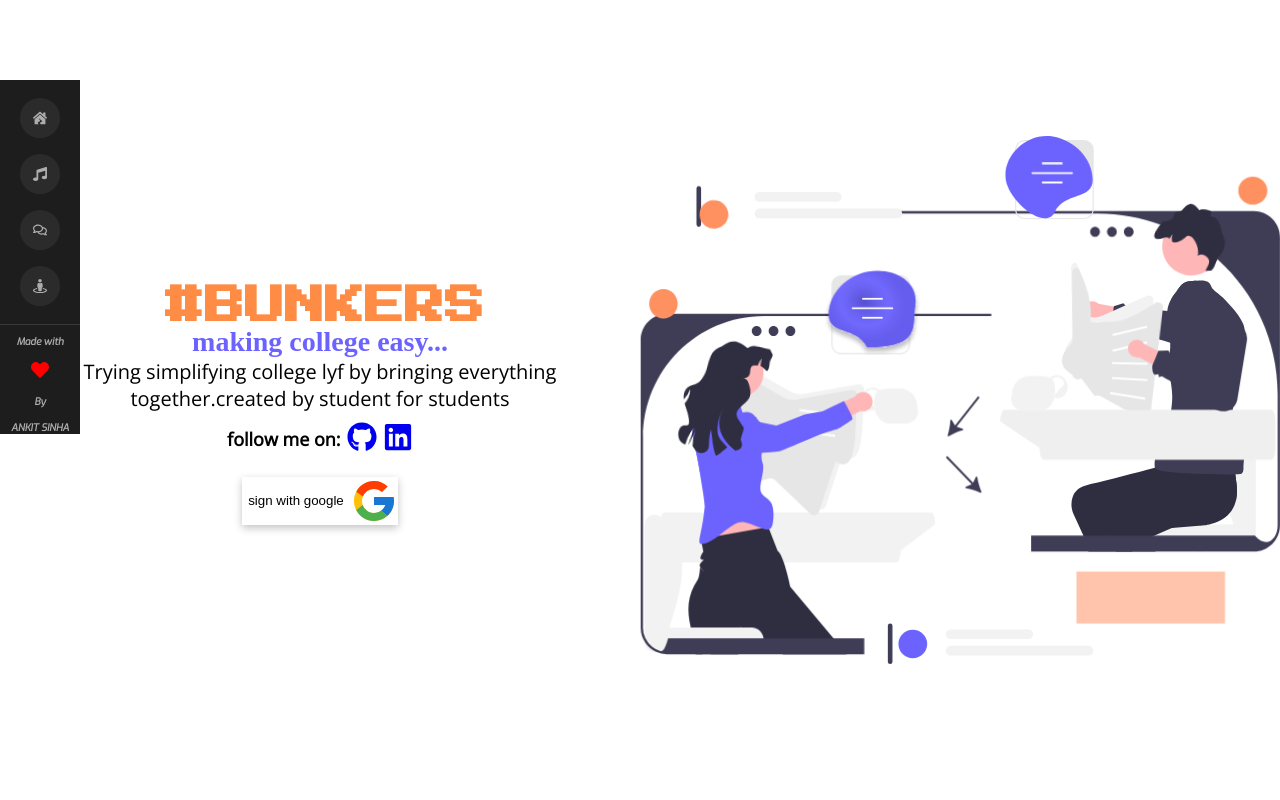
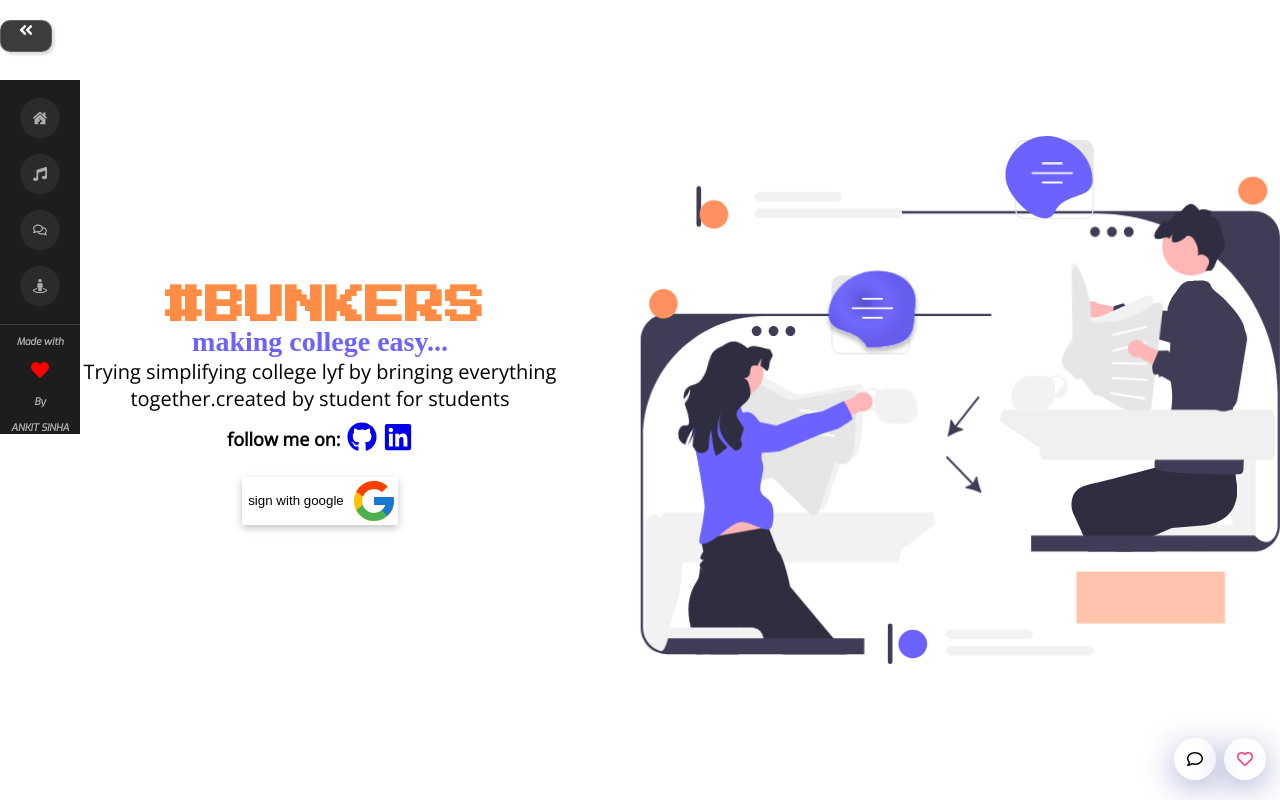
Before and after one commit to UnBeAtS01/college_bunkers, a React (Create React App) app: page / in a window 1280 px wide. Built offline with nearby package versions, Linux system fonts and the light colour scheme; no server answers; a web font is replaced by a local one.

Commit message:
shortnav

```diff
--- a/src/App.css
+++ b/src/App.css
@@ -32,7 +32,63 @@ body {
   margin: 0;
   overflow-x: hidden;
 }
+.navbar_managed{
+  z-index: 1000;
+  position: fixed;
+  color:white;
+  text-align: center;
+  left:0;
+  top:20px;
+  width: 50px;
+  height: 30px;
+  box-shadow: rgba(0, 0, 0, 0.15) 2.4px 2.4px 3.2px;
+  background: rgba( 26, 26, 26, 0.85 );
+  backdrop-filter: blur( 17.5px );
+  -webkit-backdrop-filter: blur( 17.5px );
+  border-radius: 10px;
+  border: 1px solid rgba( 255, 255, 255, 0.18 );
+}
+.shortnav{
+  z-index: 1000;
+  position: fixed;
+  right:10px;
+  bottom: 20px;
+  width: 100px;
+  display: flex;
+  align-items: center;
+  justify-content: space-around;
 
+}
+.comment_shortnav{
+  width: 40px;
+  height: 40px;
+  display: flex;
+  justify-content: center;
+  align-items: center;
+  border-radius: 50%;
+  background: rgba( 255, 255, 255, 0.3 );
+box-shadow: 0 8px 32px 0 rgba( 31, 38, 135, 0.37 );
+backdrop-filter: blur( 17.5px );
+-webkit-backdrop-filter: blur( 17.5px );
+
+border: 1px solid rgba( 255, 255, 255, 0.18 );
+}
+.love_shortnav{
+  text-decoration: none;
+  color:#ff3586;
+  width: 40px;
+  height: 40px;
+  display: flex;
+  justify-content: center;
+  align-items: center;
+  border-radius: 50%;
+  background: rgba( 255, 255, 255, 0.3 );
+box-shadow: 0 8px 32px 0 rgba( 31, 38, 135, 0.37 );
+backdrop-filter: blur( 17.5px );
+-webkit-backdrop-filter: blur( 17.5px );
+
+border: 1px solid rgba( 255, 255, 255, 0.18 );
+}
 section {
   position: relative;
   display: flex;
@@ -59,6 +115,8 @@ section {
 .dark {
 background-color: white;
 }
+
+
 .curve {
   position: absolute;
   height: 250px;
--- a/src/App.js
+++ b/src/App.js
@@ -15,19 +15,20 @@ import CollegeNotice from './components/college_notice/clg_notice';
 import VoteCard from './components/Polling/voteCard';
 import HomePage from './pages/homepage.js';
 import Information from './pages/information';
-
+import { FaAngleDoubleRight, FaAngleDoubleLeft, FaRegHeart, FaRegComment } from 'react-icons/fa';
 function App() {
 	const [user] = useAuthState(auth);
 	const [profile, setUser] = useState(null);
 	const [chatshow, setChatshow] = useState(1);
 	const [Class, showClass] = useState(0);
+	const [showNavbar, setNavBar] = useState(1);
 	useEffect(() => {
 		setUser(user);
 	}, [user]);
 	const handleChat = () => {
 		let temp = chatshow;
 		setChatshow(!temp);
-		console.log(chatshow);
+		//console.log(chatshow);
 	};
 	const OpenClassZone = (val) => {
 		if (val == 0) {
@@ -38,9 +39,34 @@ function App() {
 			showClass(!val2);
 		}
 	};
+	const ShowHideNavbar = () => {
+		//alert('clicked');
+		let val = showNavbar;
+		setNavBar(!val);
+	};
 	return (
 		<div className='App'>
-			<Navbar profile={profile} handleChat={handleChat} OpenClassZone={OpenClassZone} />
+			{showNavbar ? (
+				<>
+					<div className='navbar_managed' onClick={ShowHideNavbar}>
+						<FaAngleDoubleLeft />
+					</div>
+					<Navbar profile={profile} handleChat={handleChat} OpenClassZone={OpenClassZone} />
+				</>
+			) : (
+				<div className='navbar_managed' onClick={ShowHideNavbar}>
+					<FaAngleDoubleRight />
+				</div>
+			)}
+			<div className='shortnav' onClick={handleChat}>
+				<div className='comment_shortnav'>
+					<FaRegComment />
+				</div>
+				<a className='love_shortnav' href='https://github.com/UnBeAtS01'>
+					<FaRegHeart />
+				</a>
+			</div>
+
 			<div className='main-page'>
 				{!profile ? (
 					<HomePage />
--- a/src/apicalls/eventcall.js
+++ b/src/apicalls/eventcall.js
@@ -1,4 +1,5 @@
 import axios from 'axios';
+//const url = 'http://localhost:9000';
 const url = 'https://serverbunker.herokuapp.com';
 
 export const getEvent = async () => {
--- a/src/components/chatroom/chatroom.scss
+++ b/src/components/chatroom/chatroom.scss
@@ -18,7 +18,7 @@ border-radius: 20px;
     .chat_room{
         background-color: #f04f39;
         transform: rotateZ(-90deg);
-        width: 30%;
+        width: 100px;
         display: flex;
         height: 30px;
         position: absolute;
@@ -90,12 +90,14 @@ height: 77vh;
 
         .chatroom-input-button{
             border-radius: 50%;
-            height: 40px;
+            height: 35px;
+            width: 35px;
             border: none;
             position: absolute;
             right:-40px;
             background-color: #f04f39;
             color:white;
+            font-size:18px;
             font-family:'Franklin Gothic Medium', 'Arial Narrow', Arial, sans-serif ;
             &:focus{
                outline: 0;
@@ -182,3 +184,20 @@ height: 77vh;
     }
 
 }
+@media screen and (max-width:900px) and (min-width:600px){
+    .chatroom{
+        width: 40%;
+        .chat_room{
+            left:-60px;
+        }
+    }
+
+}
+@media screen and (max-width:599px){
+    .chatroom{
+        width: 80%;
+        .chat_room{
+            left:-60px;
+        }
+    }
+}
--- a/src/pages/cr_page.scss
+++ b/src/pages/cr_page.scss
@@ -18,3 +18,11 @@ color:rgb(154, 2, 255);
         flex-wrap: wrap;
     }
 }
+
+@media screen and (max-width:900px){
+    .CR_div{
+        .CR_div_studentZone{
+            font-size: 14px;
+        }
+    }
+}
--- a/src/pages/teacher_page.scss
+++ b/src/pages/teacher_page.scss
@@ -20,3 +20,10 @@ color:rgb(255, 154, 59);
         flex-wrap: wrap;
     }
 }
+@media screen and (max-width:900px){
+    .Teacher_div{
+        .Teacher_div_studentZone{
+            font-size: 14px;
+        }
+    }
+}
```
